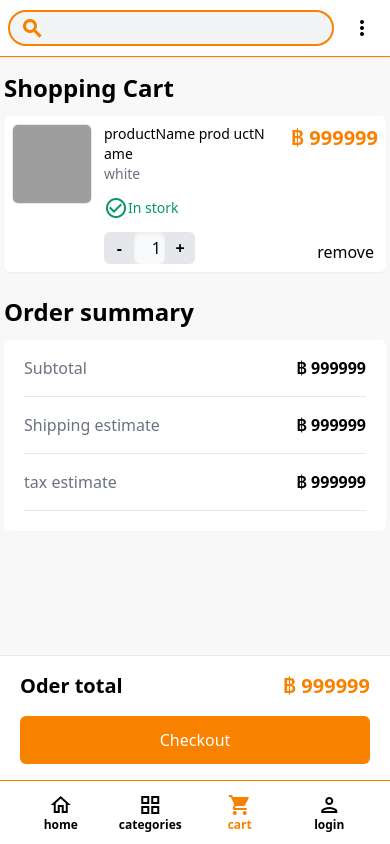
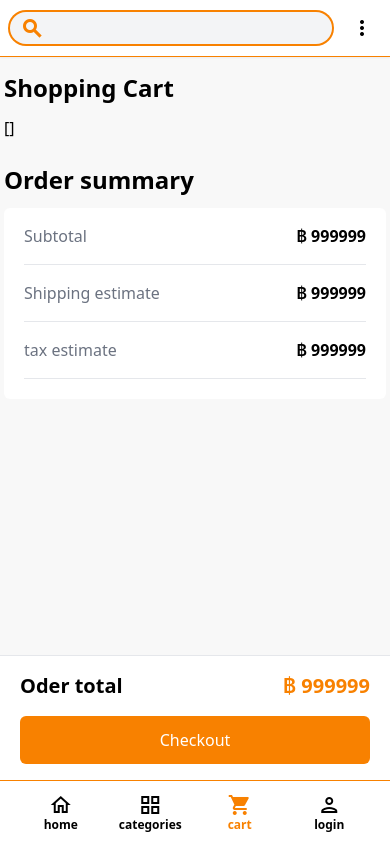
Before and after one commit to INT222-014-027-118/Orange-IT, a Vue app in the folder Frontend/: page /cart in a window 390 px wide. Built offline with nearby package versions, Linux system fonts and the light colour scheme; grey boxes are pictures that could not be loaded; what @splidejs/vue-splide, vue-sweetalert2 would draw is missing.

Commit message:
[Update] cart

```diff
--- a/Frontend/src/views/Cart.vue
+++ b/Frontend/src/views/Cart.vue
@@ -3,7 +3,8 @@
         <div class="relative grid grid-cols-3 gap-3 p-1 md:mt-0 md:p-5 lg:mx-auto">
             <div class="flex-col col-span-3 md:col-span-2 felx">
                 <h1 class="py-3 text-2xl font-semibold">Shopping Cart</h1>
-                <div class="flex w-full p-2 overflow-auto bg-white dark:bg-dark_tertiary rounded-md shadow-sm">
+                {{ product }}
+                <div v-for="product in product" :key="product" class="flex w-full p-2 mb-2 overflow-auto bg-white dark:bg-dark_tertiary rounded-md shadow-sm">
                     <div class="flex-shrink-0 w-20 h-20 overflow-hidden border border-gray-200 rounded-md sm:w-32 sm:h-32 lg:w-44 lg:h-44">
                         <img src="https://kanexkane.com/wp-content/uploads/2020/04/kkblog-cover-review-logitech-g-pro-x-keyboard.jpg" class="object-cover object-center w-full h-full" alt="Product image" />
                     </div>
@@ -11,7 +12,7 @@
                         <div class="flex flex-col w-8/12 sm:flex sm:justify-between sm:flex-row">
                             <div class="flex flex-col justify-between w-11/12">
                                 <div>
-                                    <p class="text-sm sm:text-base">productName prod uctN ame</p>
+                                    <p class="text-sm sm:text-base">{{ product.name }}</p>
                                     <p class="text-sm text-gray-500 dark:text-gray-300">white</p>
                                 </div>
                                 <div>
@@ -25,15 +26,15 @@
                             <div class="">
                                 <form @submit.prevent class="w-1/2 sm:w-full">
                                     <div class="flex items-center justify-center bg-gray-200  dark:bg-gray-600 dark:bg-opacity-70 rounded-md">
-                                        <button class="w-full px-1 font-semibold" @click="minus">-</button>
+                                        <button type="button" class="w-full px-1 font-semibold" @click="minus">-</button>
                                         <input type="number" class="w-full p-1 text-right rounded-md shadow-inner cursor-pointer sm:w-9 bg-gray-50 dark:bg-dark_secondary focus:outline-none" step="1" max="10" min="1" required v-model="quantity" />
-                                        <button class="w-full px-1 font-semibold" @click="plus">+</button>
+                                        <button type="button" class="w-full px-1 font-semibold" @click="plus">+</button>
                                     </div>
                                 </form>
                             </div>
                         </div>
                         <div class="flex flex-col justify-between w-4/12 font-semibold text-right">
-                            <span class="text-xl md:text-2xl text-primary">฿ 999999</span>
+                            <span class="text-xl md:text-2xl text-primary">฿ {{ product.price }}</span>
                             <div class="inline-flex justify-end"><button class="px-1 rounded-md hover:bg-gray-200">remove</button></div>
                         </div>
                     </div>
@@ -60,7 +61,7 @@
                             <div class="text-xl font-semibold">Oder total</div>
                             <div class="text-xl font-semibold md:text-2xl text-primary">฿ 999999</div>
                         </div>
-                        <button class="w-full p-3 text-center text-white rounded-md bg-primary hover:bg-secondary">Checkout</button>
+                        <button class="w-full p-3 text-center text-white rounded-md bg-primary hover:bg-primaryfocus">Checkout</button>
                     </div>
                 </div>
             </div>
@@ -74,6 +75,7 @@ export default {
         return {
             quantity: 1,
             stork: 3,
+            product: [],
         };
     },
     methods: {
@@ -91,6 +93,12 @@ export default {
             }
         },
     },
+    created() {
+        // this.product.push(JSON.parse(localStorage.getItem("cart")));
+        this.product = this.$store.getters.cart;
+
+        console.log(this.product);
+    },
 };
 </script>
 
--- a/Frontend/src/views/Product.vue
+++ b/Frontend/src/views/Product.vue
@@ -147,10 +147,11 @@ export default {
                         setTimeout(() => {
                             let itemDumy = {
                                 name: this.productName,
-                                price: this.price,
+                                price: this.product.price,
                                 quantity: 1,
                             };
                             this.$store.dispatch("addCartItem", itemDumy);
+                            localStorage.setItem("cart", JSON.stringify(itemDumy));
                         }, 500);
                     },
                 });
```
Also changed, not shown: Frontend/src/components/NavBar.vue (+1 -6 lines).
